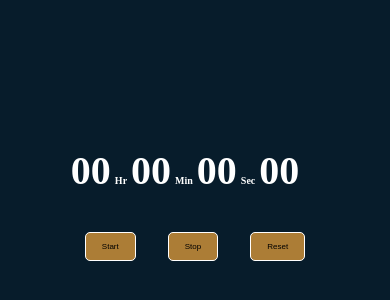
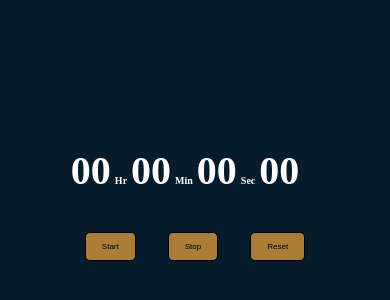
Before and after one commit to pj2083/Stopwatch, a plain HTML site: page index.html in a window 390 px wide. Shown: the part 222-522 px from the top of the page. Drawn offline with Linux system fonts and the light colour scheme.

Commit message:
Update style.css

```diff
--- a/style.css
+++ b/style.css
@@ -24,7 +24,7 @@ body{
     padding: 5px 24px;
     font-size: 18px;
     margin: 8px 14px;
-    border: 2px solid white;
+    border: 2px solid black;
     border-radius:5px;
     cursor: pointer;
     background-color: rgb(172, 125, 54);
@@ -51,7 +51,7 @@ color: rgb(255, 255, 255);
         padding: 9px 16px;
     font-size: 3px;
     margin: 8px 14px;
-    border: 1px solid white;
+    border: 1px solid black;
     cursor: pointer;
     }
     #start{
```
